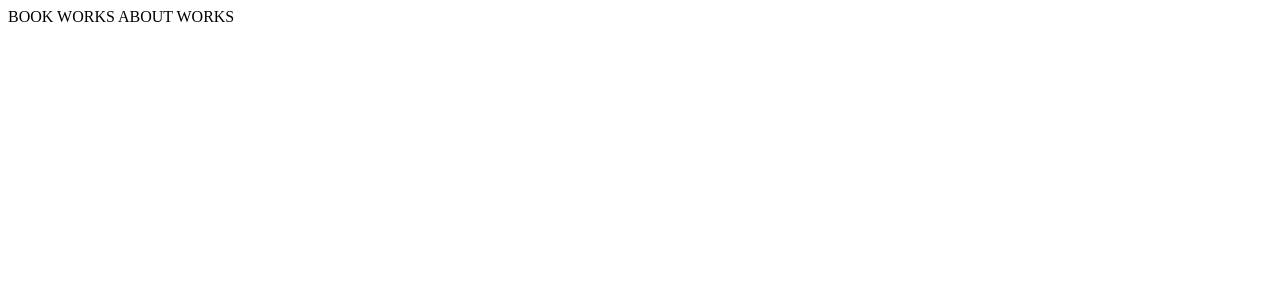
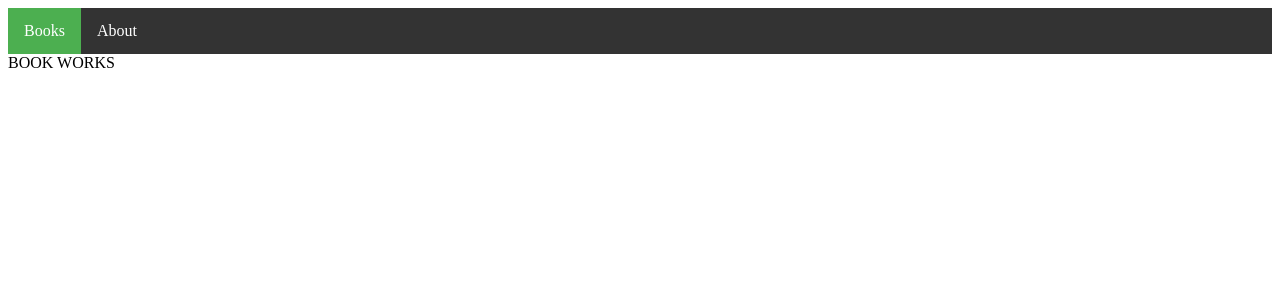
Before and after one commit to RedayY/AngularWorkshopTask, an Angular app in the folder RayBookStore/: page / in a window 1280 px wide. Shown: the top 300 px of the page. Built offline with nearby package versions, Linux system fonts and the light colour scheme.

Commit message:
Added Nav Module
Top Navigation for Site

```diff
--- a/RayBookStore/src/app/app.component.html
+++ b/RayBookStore/src/app/app.component.html
@@ -1,3 +1,3 @@
+<app-navigation></app-navigation>
 <app-books></app-books>
-<app-about></app-about>
 <router-outlet></router-outlet>
--- /dev/null
+++ b/RayBookStore/src/app/navigation/navigation.component.html
@@ -0,0 +1,4 @@
+<ul>
+    <li><a class="active" href="#books">Books</a></li>
+    <li><a href="#about">About</a></li>
+  </ul>
--- /dev/null
+++ b/RayBookStore/src/app/navigation/navigation.component.scss
@@ -0,0 +1,23 @@
+ul {
+    list-style-type: none;
+    margin: 0;
+    padding: 0;
+    overflow: hidden;
+    background-color: #333;
+    li {
+      float: left;
+    }
+    a {
+      display: block;
+      color: white;
+      text-align: center;
+      padding: 14px 16px;
+      text-decoration: none;
+      &:hover:not(.active) {
+        background-color: #111;
+      }
+      &.active {
+        background-color: #4CAF50;
+      }
+    }
+  }
--- /dev/null
+++ b/RayBookStore/src/app/navigation/navigation.component.ts
@@ -0,0 +1,15 @@
+import { Component, OnInit } from '@angular/core';
+
+@Component({
+  selector: 'app-navigation',
+  templateUrl: './navigation.component.html',
+  styleUrls: ['./navigation.component.scss']
+})
+export class NavigationComponent implements OnInit {
+
+  constructor() { }
+
+  ngOnInit(): void {
+  }
+
+}
```
Also changed, not shown: RayBookStore/src/app/app.module.ts (+5 -2 lines), 1 other file (tests, documents, lock files or other folders).
